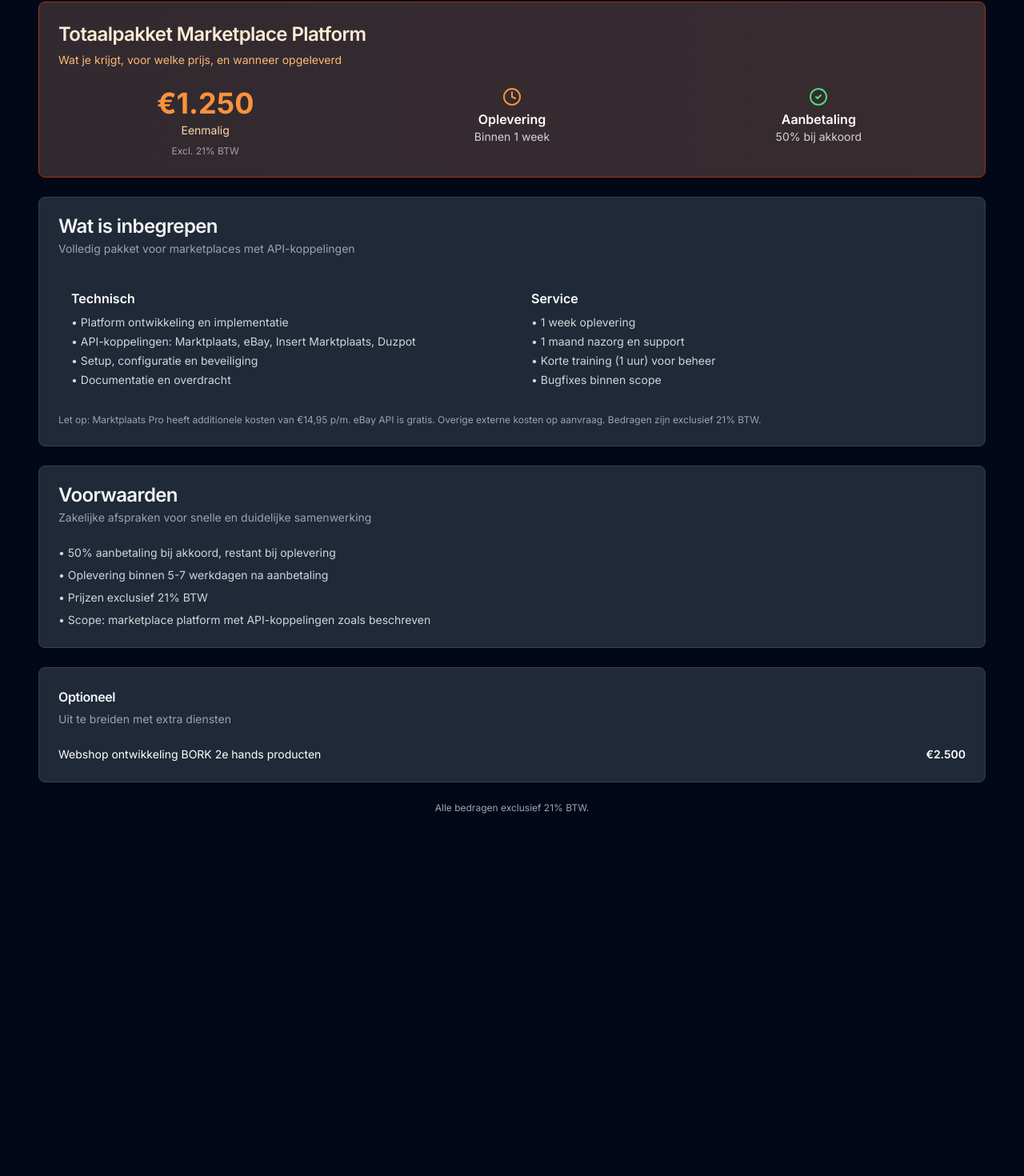
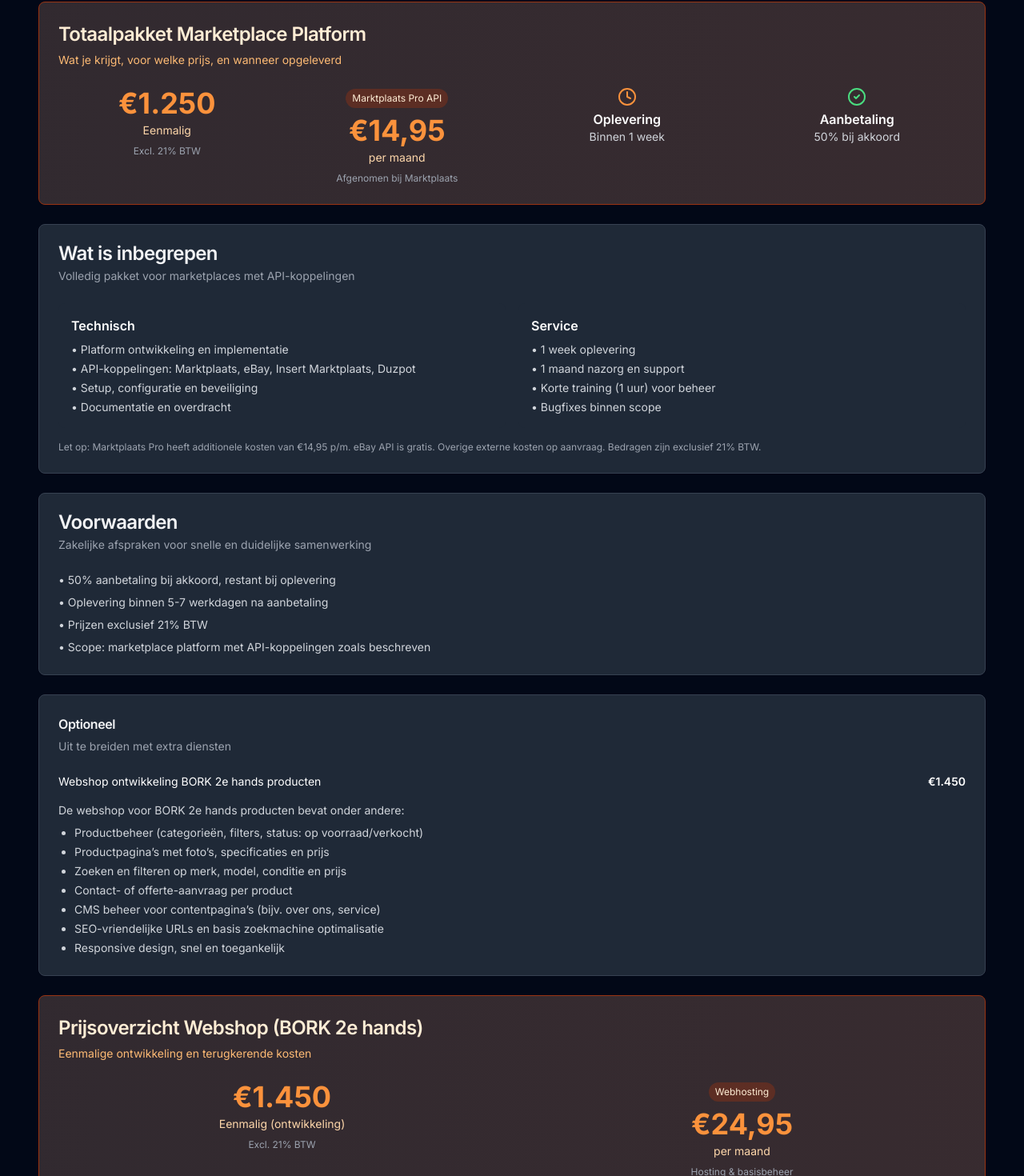
Before and after one commit to media2net-app/mikestoel, a Next.js app: page /offerte in a window 1280 px wide. Shown: the part 130-1600 px from the top of the page at 80% size. Before the commit the page ends 1148 px from the top, so only its background shows below. Built offline with nearby package versions, Linux system fonts and the light colour scheme.

Commit message:
Offerte: Marktplaats API prijsblok bovenaan; BORK webshop functies; hosting â‚¬24,95 p/m; webshop â‚¬1.450

```diff
--- a/src/app/offerte/page.tsx
+++ b/src/app/offerte/page.tsx
@@ -27,11 +27,17 @@ export default function OffertePage() {
           </CardDescription>
         </CardHeader>
         <CardContent>
-          <div className="grid grid-cols-1 md:grid-cols-3 gap-4">
+          <div className="grid grid-cols-1 md:grid-cols-4 gap-4">
             <div className="text-center">
               <div className="text-4xl font-bold text-orange-600 dark:text-orange-400">€1.250</div>
               <div className="text-sm text-orange-800 dark:text-orange-200 mt-1">Eenmalig</div>
               <div className="text-xs text-gray-600 dark:text-gray-400 mt-2">Excl. 21% BTW</div>
+            </div>
+            <div className="text-center">
+              <div className="text-xs inline-block px-2 py-1 rounded-full bg-orange-200/70 text-orange-900 dark:bg-orange-800/40 dark:text-orange-100">Marktplaats Pro API</div>
+              <div className="text-4xl font-bold text-orange-600 dark:text-orange-400 mt-2">€14,95</div>
+              <div className="text-sm text-orange-800 dark:text-orange-200 mt-1">per maand</div>
+              <div className="text-xs text-gray-600 dark:text-gray-400 mt-2">Afgenomen bij Marktplaats</div>
             </div>
             <div className="text-center">
               <Clock className="h-6 w-6 mx-auto text-orange-600 dark:text-orange-400" />
@@ -105,7 +111,46 @@ export default function OffertePage() {
         <CardContent>
           <div className="flex items-center justify-between text-sm">
             <div className="text-gray-900 dark:text-white">Webshop ontwikkeling BORK 2e hands producten</div>
-            <div className="font-semibold text-gray-900 dark:text-white">€2.500</div>
+            <div className="font-semibold text-gray-900 dark:text-white">€1.450</div>
+          </div>
+          <div className="mt-4 text-sm text-gray-700 dark:text-gray-300">
+            De webshop voor BORK 2e hands producten bevat onder andere:
+          </div>
+          <ul className="mt-2 space-y-1 text-sm text-gray-700 dark:text-gray-300 list-disc pl-5">
+            <li>Productbeheer (categorieën, filters, status: op voorraad/verkocht)</li>
+            <li>Productpagina’s met foto’s, specificaties en prijs</li>
+            <li>Zoeken en filteren op merk, model, conditie en prijs</li>
+            <li>Contact- of offerte-aanvraag per product</li>
+            <li>CMS beheer voor contentpagina’s (bijv. over ons, service)</li>
+            <li>SEO-vriendelijke URLs en basis zoekmachine optimalisatie</li>
+            <li>Responsive design, snel en toegankelijk</li>
+          </ul>
+        </CardContent>
+      </Card>
+
+      {/* Webshop pricing summary */}
+      <Card className="border-orange-200 dark:border-orange-800 bg-gradient-to-r from-orange-50 to-orange-100 dark:from-orange-900/20 dark:to-orange-800/20">
+        <CardHeader>
+          <CardTitle className="text-2xl text-orange-900 dark:text-orange-100">
+            Prijsoverzicht Webshop (BORK 2e hands)
+          </CardTitle>
+          <CardDescription className="text-orange-700 dark:text-orange-300">
+            Eenmalige ontwikkeling en terugkerende kosten
+          </CardDescription>
+        </CardHeader>
+        <CardContent>
+          <div className="grid grid-cols-1 md:grid-cols-2 gap-4">
+            <div className="text-center">
+              <div className="text-4xl font-bold text-orange-600 dark:text-orange-400">€1.450</div>
+              <div className="text-sm text-orange-800 dark:text-orange-200 mt-1">Eenmalig (ontwikkeling)</div>
+              <div className="text-xs text-gray-600 dark:text-gray-400 mt-2">Excl. 21% BTW</div>
+            </div>
+            <div className="text-center">
+              <div className="text-xs inline-block px-2 py-1 rounded-full bg-orange-200/70 text-orange-900 dark:bg-orange-800/40 dark:text-orange-100">Webhosting</div>
+              <div className="text-4xl font-bold text-orange-600 dark:text-orange-400 mt-2">€24,95</div>
+              <div className="text-sm text-orange-800 dark:text-orange-200 mt-1">per maand</div>
+              <div className="text-xs text-gray-600 dark:text-gray-400 mt-2">Hosting & basisbeheer</div>
+            </div>
           </div>
         </CardContent>
       </Card>
```
